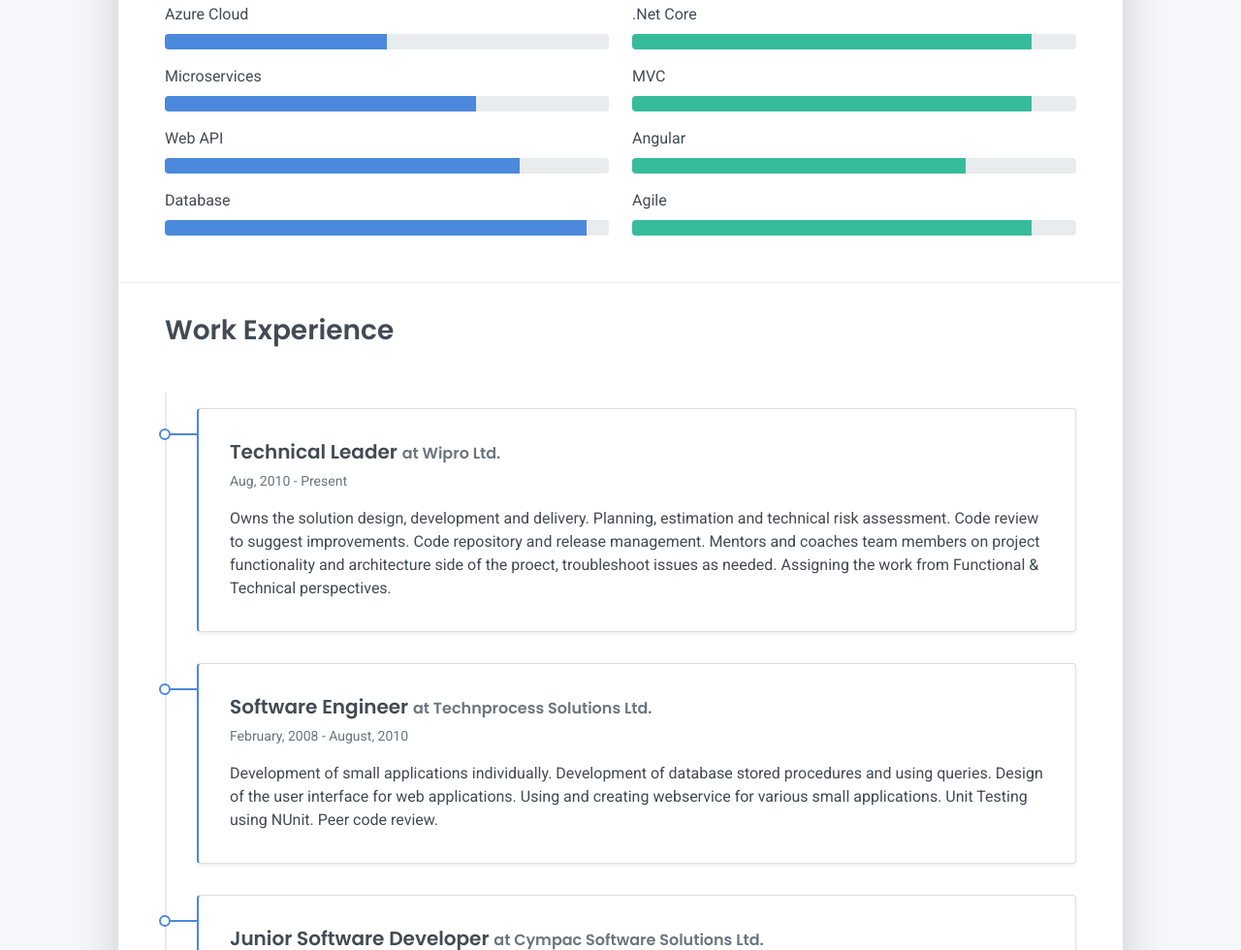
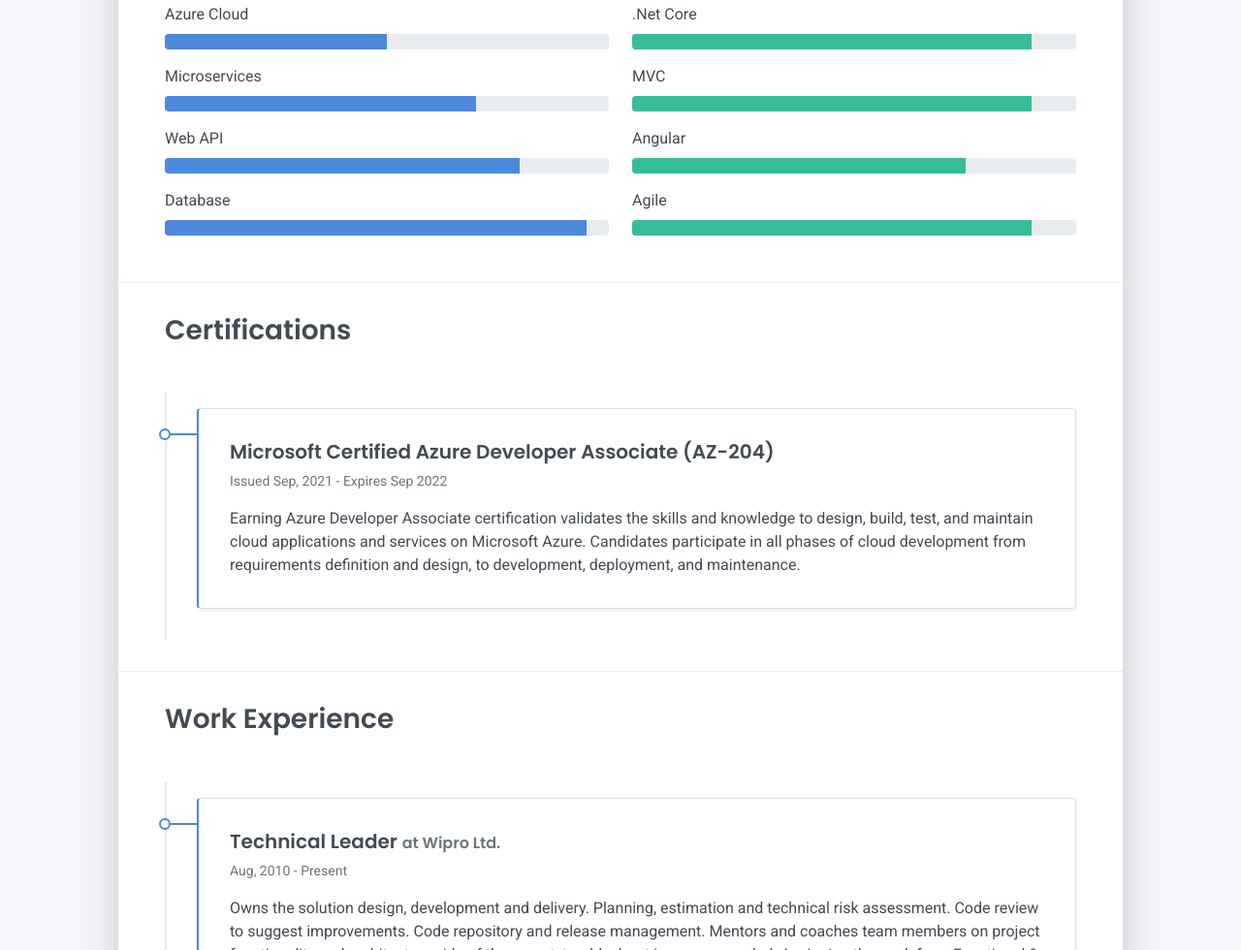
Before and after one commit to pbelokar/pbelokar.github.io_, a plain HTML site: page index.html in a window 1280 px wide. Shown: the part 850-1830 px from the top of the page at 97% size. Drawn offline with Linux system fonts and the light colour scheme.

Commit message:
addedcertificationInfo

```diff
--- a/index.html
+++ b/index.html
@@ -52,7 +52,7 @@
   <div class="cover-bg p-3 p-lg-4 text-white">
     <div class="row">
       <div class="col-lg-4 col-md-5">
-        <div class="avatar hover-effect bg-white shadow-sm p-1"><img src="./images/avatar.jpg" width="200" height="200"/></div>
+        <div class="avatar hover-effect bg-white shadow-sm p-1"><img src="avatar.jpg" width="200" height="200"/></div>
       </div>
       <div class="col-lg-8 col-md-7 text-center text-md-start">
         <h2 class="h1 mt-2" data-aos="fade-left" data-aos-delay="0">Pratul Belokar</h2>
@@ -161,6 +161,23 @@ I am proficient in SOA, Microservices architecture and distributed architecture
       </div>
     </div>
   </div>
+  <hr class="d-print-none"/>
+  <div class="work-experience-section px-3 px-lg-4">
+    <h2 class="h3 mb-4">Certifications</h2>
+    <div class="timeline">
+      <div class="timeline-card timeline-card-primary card shadow-sm">
+        <div class="card-body">
+          <div class="h5 mb-1">Microsoft Certified Azure Developer Associate (AZ-204) <span class="text-muted h6"></span></div>
+          <div class="text-muted text-small mb-2">Issued Sep, 2021 - Expires Sep 2022</div>
+          <div>Earning Azure Developer Associate certification validates the skills and knowledge to design, build, test, and maintain cloud applications and services on Microsoft Azure.
+		  Candidates participate in all phases of cloud development from requirements definition and design, to development, deployment, and maintenance.</div>
+        </div>
+      </div>
+
+
+    </div>
+  </div>
+
   <hr class="d-print-none"/>
   <div class="work-experience-section px-3 px-lg-4">
     <h2 class="h3 mb-4">Work Experience</h2>
```
Also changed, not shown: 1 other file.
